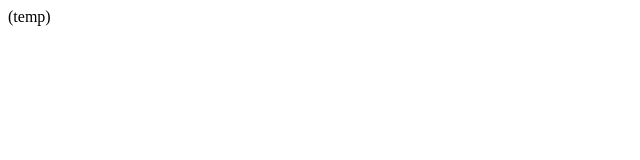
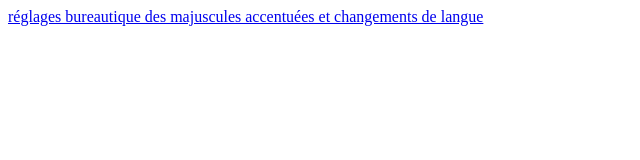
Before and after one commit to ele-gall-ac-mineducation/projets, a plain HTML site: page reglages_bureautique_majuscules_accentuees_et_changement_de_langue.html in a window 1280 px wide. Shown: the whole page, without its empty margins (0-640 px from the left). Drawn offline with Linux system fonts and the light colour scheme.

Commit message:
Update reglages_bureautique_majuscules_accentuees_et_changement_de_langue.html

```diff
--- a/reglages_bureautique_majuscules_accentuees_et_changement_de_langue.html
+++ b/reglages_bureautique_majuscules_accentuees_et_changement_de_langue.html
@@ -9,7 +9,7 @@
 </head>
 
 <body>
-	(temp)
+	<a href="reglages_bureautique_majuscules_accentuees_et_changement_de_langue.html" >réglages bureautique des majuscules accentuées et changements de langue</a>
 </body>
 
 </html>
```
